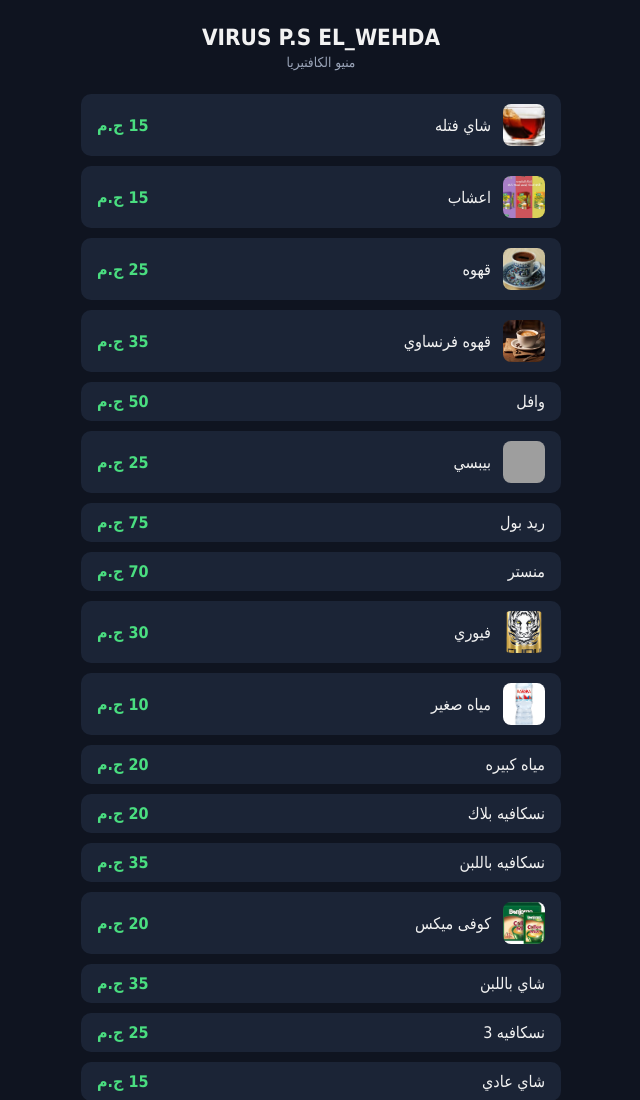
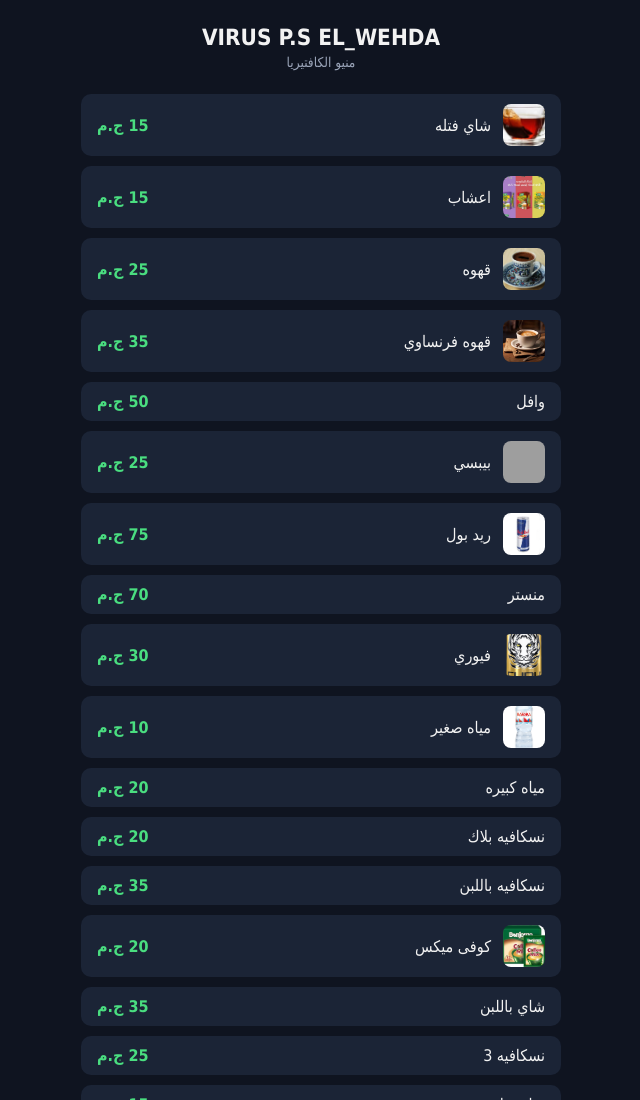
Before and after one commit to VIRUS-Net/EL-Wahda-Cafe-Menu, a plain HTML site: page index.html in a window 1280 px wide. Shown: the top 1100 px of the page, without its empty margins (319-959 px from the left). Drawn offline with Linux system fonts and the light colour scheme; grey boxes are pictures that could not be loaded.

Commit message:
تحديث المنيو تلقائيًا

```diff
--- a/index.html
+++ b/index.html
@@ -79,7 +79,7 @@
         </div>
         <div class="item">
             <div class="item-info">
-
+                <img class="thumb" src="https://VIRUS-Net.github.io/EL-Wahda-Cafe-Menu/images/b83f8f50-8b6c-4aad-907f-8e44e48cdfda.jpg" alt="">
                 <span class="name">ريد بول</span>
             </div>
             <span class="price">75 ج.م</span>
```
